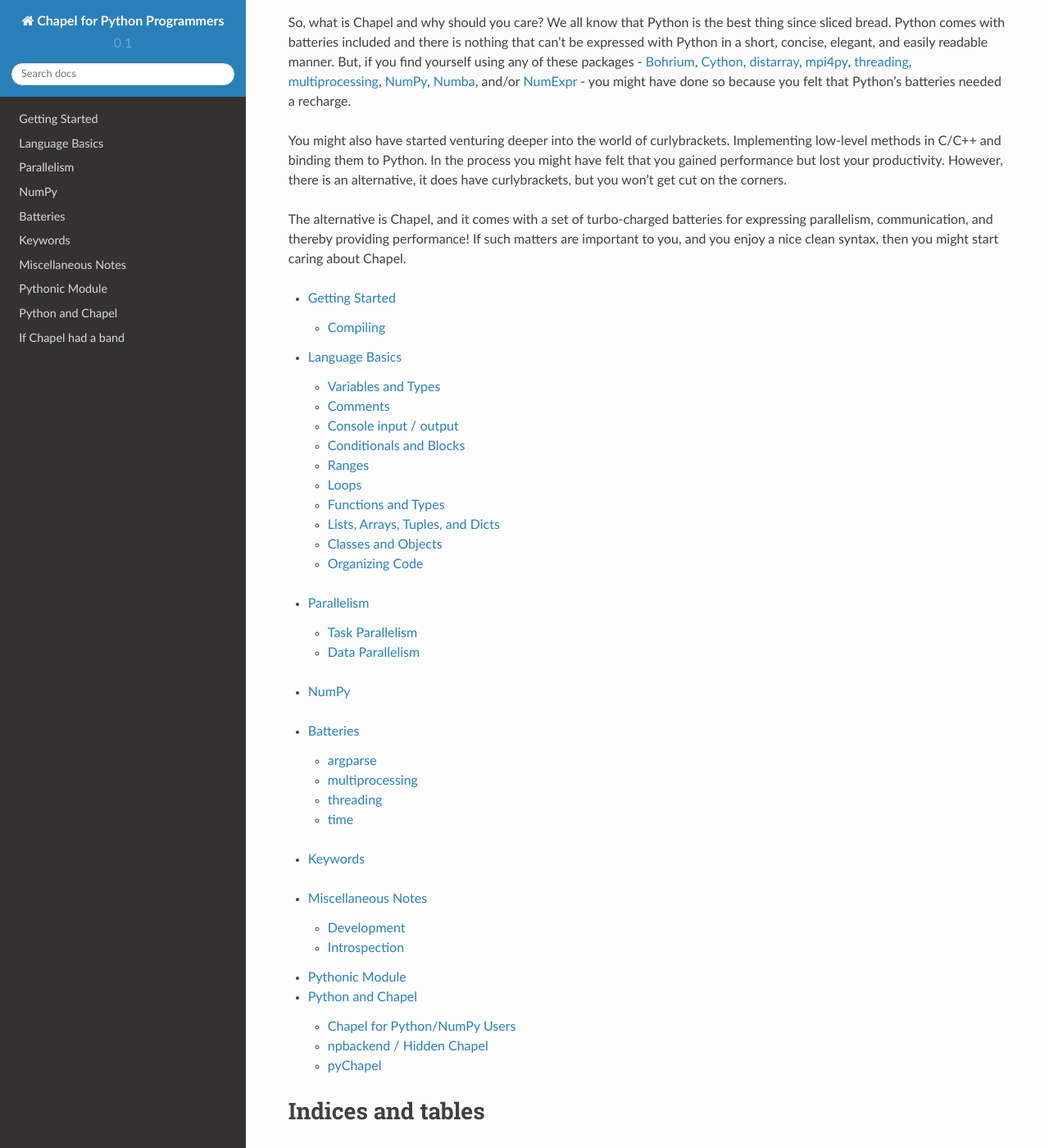
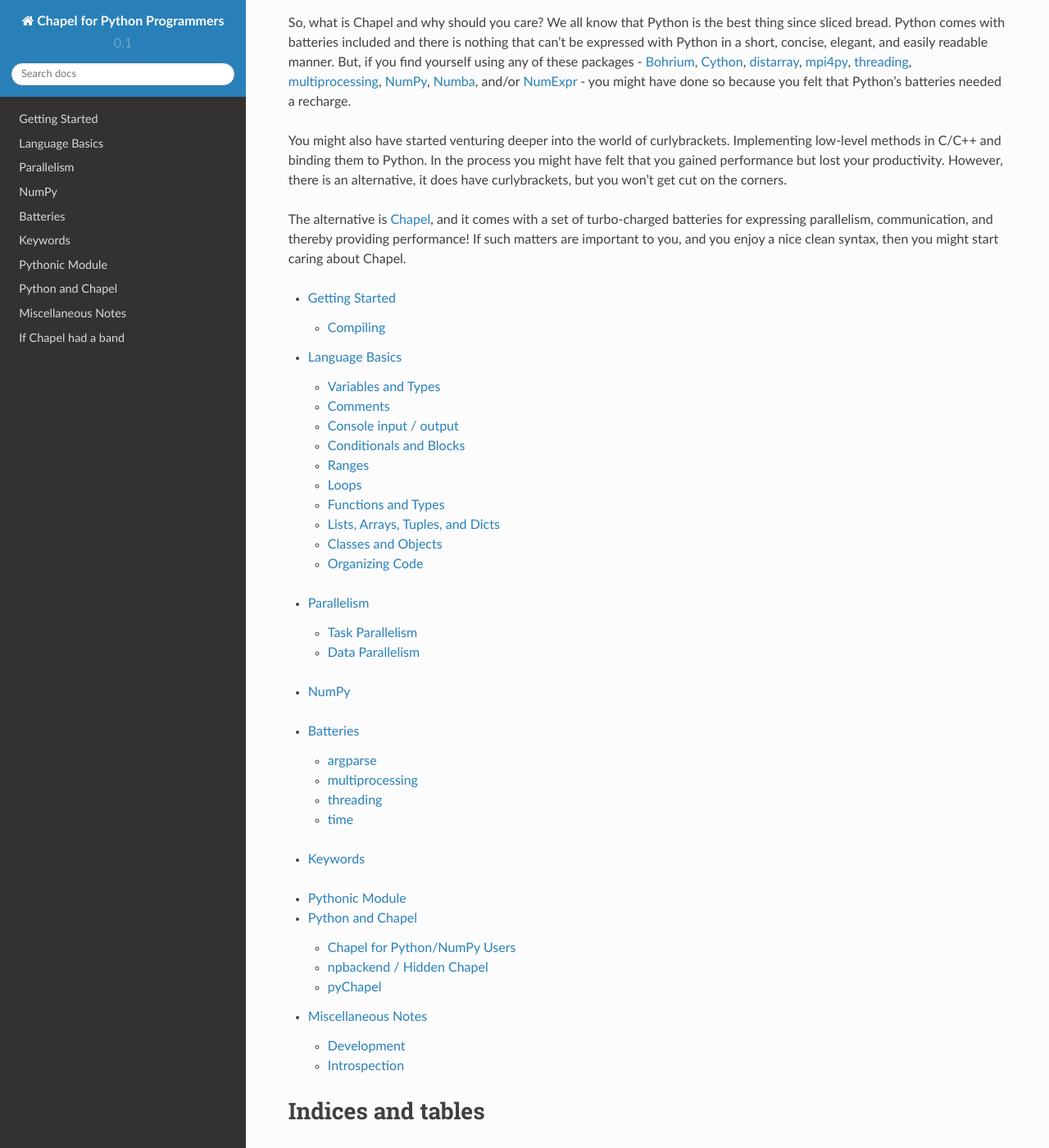
Before and after one commit to safl/chplforpyp-docs, a Sphinx documentation site: the page built from docs/source/index.rst, in a window 1280 px wide and 1400 px high, scrolled down 192 px. Shown: the whole window at 82% size. Built offline with Sphinx 7.4.7 and the Read the Docs theme 2.0.0, drawn with Linux system fonts in a browser that asks for light colours; formulas are drawn with MathJax 3.

```diff
--- a/docs/source/index.rst
+++ b/docs/source/index.rst
@@ -12,7 +12,7 @@ So, what is Chapel and why should you care? We all know that Python is the best
 
 You might also have started venturing deeper into the world of curlybrackets. Implementing low-level methods in C/C++ and binding them to Python. In the process you might have felt that you gained performance but lost your productivity. However, there is an alternative, it does have curlybrackets, but you won't get cut on the corners.
 
-The alternative is Chapel, and it comes with a set of turbo-charged batteries for expressing parallelism, communication, and thereby providing performance! If such matters are important to you, and you enjoy a nice clean syntax, then you might start caring about Chapel.
+The alternative is Chapel_, and it comes with a set of turbo-charged batteries for expressing parallelism, communication, and thereby providing performance! If such matters are important to you, and you enjoy a nice clean syntax, then you might start caring about Chapel.
 
 .. toctree::
    :maxdepth: 2
@@ -42,9 +42,9 @@ The alternative is Chapel, and it comes with a set of turbo-charged batteries fo
 .. toctree::
    :maxdepth: 2
 
-   misc
    pythonic
    about
+   misc
 
 Indices and tables
 ==================
```
Also changed, not shown: other parts of docs/source/index.rst (+1 -0 lines).
